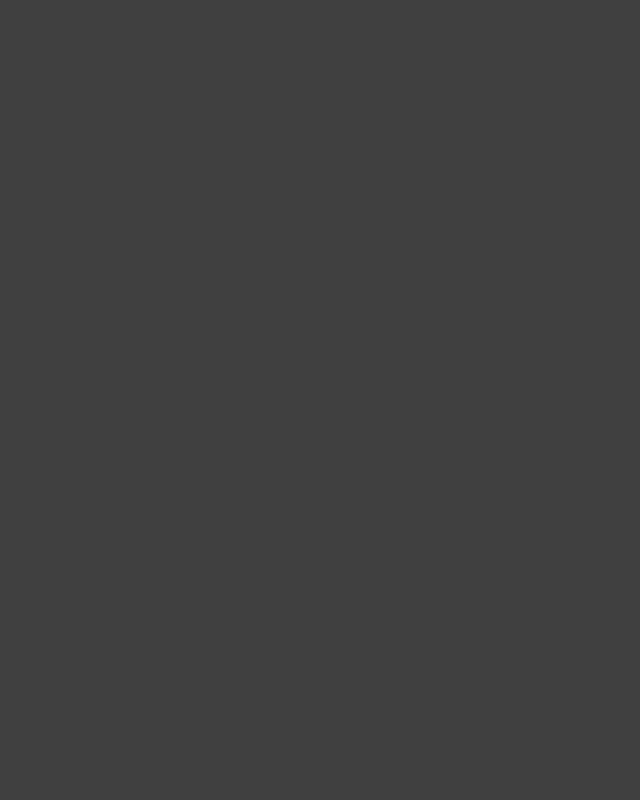
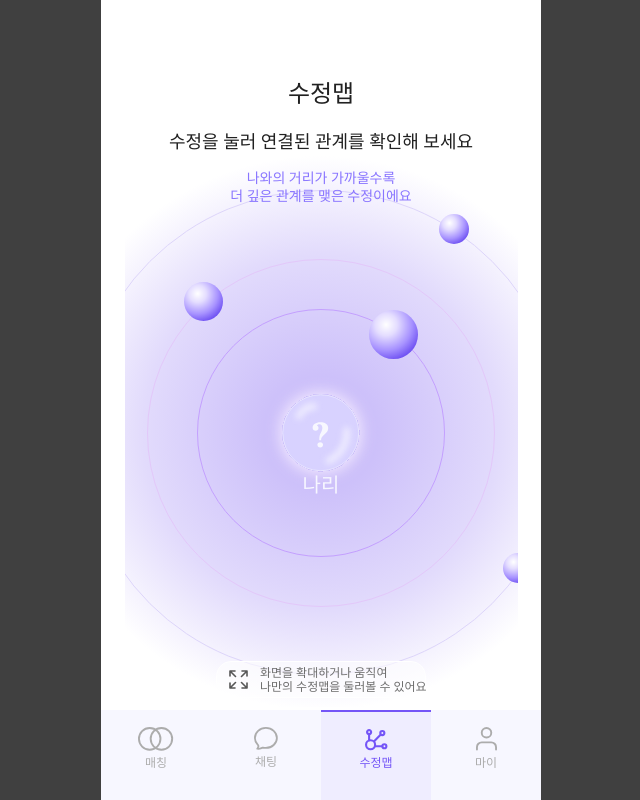
Before and after one commit to sswu-likelion-demoday/FE, a React (Create React App) app: page /map in a window 1280 px wide. Before the commit this address had no page. Shown: the whole page, without its empty margins (319-959 px from the left). Built offline with nearby package versions, Linux system fonts and the light colour scheme; a web font is replaced by a local one.

Commit message:
feat: 수정맵 화면 UI 구현

```diff
--- a/src/App.js
+++ b/src/App.js
@@ -3,6 +3,7 @@ import OnboardingRoutes from "./routes/OnboardingRoutes";
 import MypageRoutes from "./routes/MypageRoutes";
 import ChatRoutes from "./routes/ChatRoutes";
 import MatchingRoutes from "./routes/MatchingRoutes";
+import MapRoutes from "./routes/MapRoutes";
 
 function App() {
   return (
@@ -12,6 +13,7 @@ function App() {
         {MypageRoutes}
         {ChatRoutes}
         {MatchingRoutes}
+        {MapRoutes}
       </Routes>
     </BrowserRouter>
   );
--- /dev/null
+++ b/src/pages/SujeongMap/SujeongMap.jsx
@@ -0,0 +1,48 @@
+import "./SujeongMap.scss";
+import BottomNav from "../../components/BottomNav/BottomNav";
+import MatchingHeader from "../Matching/components/MatchingHeader";
+import matching_ring from "../../assets/images/Matching/matching_ring.svg";
+import crystal_orb from "../../assets/images/Matching/crystal_orb.svg";
+import zoom_icon from "../../assets/images/SujeongMap/zoom_icon.svg";
+
+const SujeongMap = () => {
+  return (
+    <div className="page SujeongMap_wrap">
+      <MatchingHeader title="수정맵" showBack={false} />
+      <div className="sujeongmap_main">
+        <span className="sm_m_bg" />
+        <span className="sm_m_circle circle01" />
+        <span className="sm_m_circle circle02" />
+        <span className="sm_m_circle circle03" />
+
+        <p className="sm_m_title">수정을 눌러 연결된 관계를 확인해 보세요</p>
+        <p className="sm_m_desc">
+          나와의 거리가 가까울수록
+          <br />더 깊은 관계를 맺은 수정이에요
+        </p>
+
+        <div className="sm_m_me">
+          <img src={matching_ring} alt="" />
+        </div>
+        <p className="sm_m_name">나리</p>
+
+        <img src={crystal_orb} alt="" className="sm_m_orb orb01" />
+        <img src={crystal_orb} alt="" className="sm_m_orb orb02" />
+        <img src={crystal_orb} alt="" className="sm_m_orb orb03" />
+        <img src={crystal_orb} alt="" className="sm_m_orb orb04" />
+
+        <div className="sm_m_hint">
+          <img src={zoom_icon} alt="" />
+          <p>
+            화면을 확대하거나 움직여
+            <br />
+            나만의 수정맵을 둘러볼 수 있어요
+          </p>
+        </div>
+      </div>
+      <BottomNav initialMenu="map" />
+    </div>
+  );
+};
+
+export default SujeongMap;
--- /dev/null
+++ b/src/pages/SujeongMap/SujeongMap.scss
@@ -0,0 +1,184 @@
+.SujeongMap_wrap {
+  display: flex;
+  flex-direction: column;
+  min-height: 100dvh;
+}
+
+.SujeongMap_wrap .matching_header {
+  background: none;
+}
+
+// ==========================================
+
+.sujeongmap_main {
+  position: relative;
+  overflow: hidden;
+  width: 100%;
+  max-width: 393px;
+  height: 600px;
+  margin: 0 auto;
+}
+
+.sm_m_bg {
+  position: absolute;
+  top: 46px;
+  left: 50%;
+  transform: translateX(-50%);
+  width: 560px;
+  height: 560px;
+  border-radius: 50%;
+  background-image: radial-gradient(
+    circle,
+    #c3b4f9 0%,
+    #e2dbfc 45%,
+    rgba(247, 247, 255, 0) 70%
+  );
+}
+
+.sm_m_circle {
+  position: absolute;
+  left: 50%;
+  transform: translateX(-50%);
+  border-radius: 50%;
+}
+
+.sm_m_circle.circle01 {
+  top: 202px;
+  width: 248px;
+  height: 248px;
+  border: 1px solid #c4a0ff;
+}
+
+.sm_m_circle.circle02 {
+  top: 152px;
+  width: 348px;
+  height: 348px;
+  border: 1px solid #e3c8fa;
+}
+
+.sm_m_circle.circle03 {
+  top: 83px;
+  width: 485px;
+  height: 485px;
+  border: 1px solid #ddd5fa;
+}
+
+// ==========================================
+
+.sm_m_title {
+  position: absolute;
+  top: 26px;
+  left: 0;
+  right: 0;
+  font-weight: 500;
+  font-size: 18px;
+  color: var(--text);
+  text-align: center;
+}
+
+.sm_m_desc {
+  position: absolute;
+  top: 63px;
+  left: 0;
+  right: 0;
+  font-weight: 400;
+  font-size: 14px;
+  line-height: 18px;
+  color: #8975ff;
+  text-align: center;
+}
+
+// ==========================================
+
+.sm_m_me {
+  position: absolute;
+  top: 288px;
+  left: 50%;
+  transform: translateX(-50%);
+  width: 76px;
+  height: 76px;
+
+  img {
+    max-width: none;
+    width: 112px;
+    height: 112px;
+    position: absolute;
+    left: -18px;
+    top: -18px;
+  }
+}
+
+.sm_m_name {
+  position: absolute;
+  top: 368px;
+  left: 0;
+  right: 0;
+  font-weight: 600;
+  font-size: 20px;
+  color: var(--bg2);
+  text-align: center;
+}
+
+.sm_m_orb {
+  position: absolute;
+}
+
+.sm_m_orb.orb01 {
+  top: 203px;
+  left: 244px;
+  width: 49px;
+  height: 49px;
+}
+
+.sm_m_orb.orb02 {
+  top: 175px;
+  left: 59px;
+  width: 39px;
+  height: 39px;
+}
+
+.sm_m_orb.orb03 {
+  top: 107px;
+  left: 314px;
+  width: 30px;
+  height: 30px;
+}
+
+.sm_m_orb.orb04 {
+  top: 446px;
+  left: 378px;
+  width: 30px;
+  height: 30px;
+}
+
+// ==========================================
+
+.sm_m_hint {
+  position: absolute;
+  top: 554px;
+  left: 50%;
+  transform: translateX(-50%);
+  display: flex;
+  align-items: center;
+  gap: 12px;
+  width: 210px;
+  height: 37px;
+  padding: 0 12px;
+  border: 1px solid var(--white);
+  border-radius: 15px;
+  background-color: rgba(255, 255, 255, 0.6);
+
+  img {
+    flex-shrink: 0;
+    width: 19px;
+    height: 19px;
+  }
+
+  p {
+    font-weight: 400;
+    font-size: 12px;
+    line-height: 14px;
+    color: #6d6d6d;
+    white-space: nowrap;
+  }
+}
--- /dev/null
+++ b/src/routes/MapRoutes.jsx
@@ -0,0 +1,11 @@
+import { Route } from "react-router-dom";
+
+import SujeongMap from "../pages/SujeongMap/SujeongMap";
+
+const MapRoutes = (
+  <>
+    <Route path="/map" element={<SujeongMap />} />
+  </>
+);
+
+export default MapRoutes;
```
Also changed, not shown: src/assets/images/SujeongMap/zoom_icon.svg (added).
